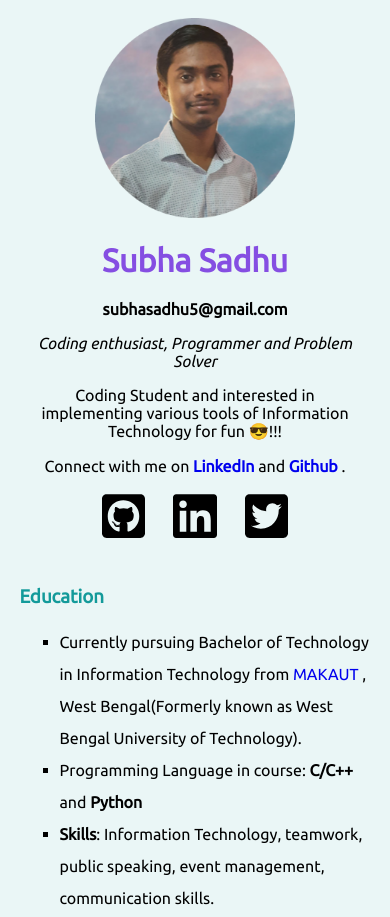
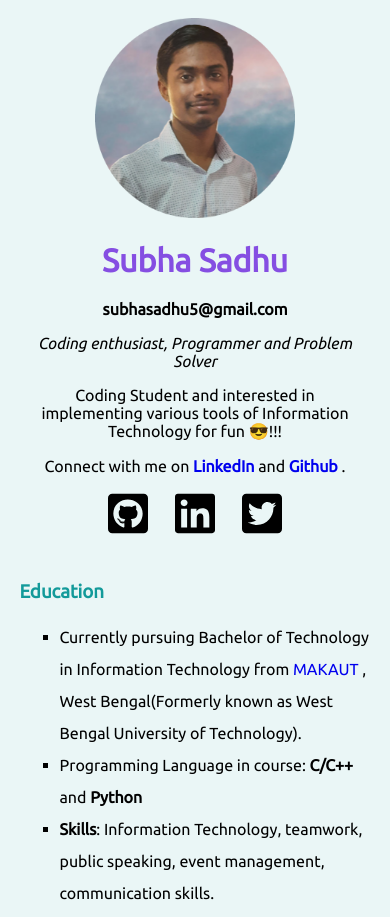
Before and after one commit to Subha-5/cv, a plain HTML site: page index.html in a window 390 px wide. Shown: the top 917 px of the page. Drawn offline with Linux system fonts and the light colour scheme.

Commit message:
fix: image fix

```diff
--- a/css/styles.css
+++ b/css/styles.css
@@ -66,7 +66,7 @@ button a {
   font-weight: bold;
 }
 
-div.profiles img{
+div.profiles a img{
   height: 50px;
   padding: 0 12px;
 }
@@ -89,4 +89,7 @@ div.profiles img{
   h1#name, #info{
     text-align: center;
   }
+  div.profiles a img {
+    height: 45px;
+  }
 }
--- a/index.html
+++ b/index.html
@@ -45,9 +45,15 @@
       </p>
       <!-- <img src="https://media-exp1.licdn.com/dms/image/C4D03AQEZLB4e4_Vg7A/profile-displayphoto-shrink_800_800/0/1658984507745?e=1666224000&v=beta&t=wxALtR3FF4v7Ao5lt6F6Ea9N3sj-BCavd3PCR0krSJY" alt="subha sadhu profile picture"> -->
       <div class="profiles">
-        <a href="https://github.com/Subha-5" target="_blank"><img src="images/square-github.svg" alt=""></a>
-        <a href="https://www.linkedin.com/in/subha-sadhu" target="_blank"></a><img src="images/linkedin.svg" alt=""></a>
-        <a href="https://twitter.com/sadhu_subha" target="_blank"></a><img src="images/square-twitter.svg" alt=""></a>
+        <a href="https://github.com/Subha-5" target="_blank">
+          <img src="images/square-github.svg" alt="" height="50px">
+        </a>
+        <a href="https://www.linkedin.com/in/subha-sadhu" target="_blank">
+          <img src="images/linkedin.svg" alt="">
+        </a>
+        <a href="https://twitter.com/sadhu_subha" target="_blank">
+          <img src="images/square-twitter.svg" alt="">
+        </a>
       </div>
     </div>
   </div>
```
